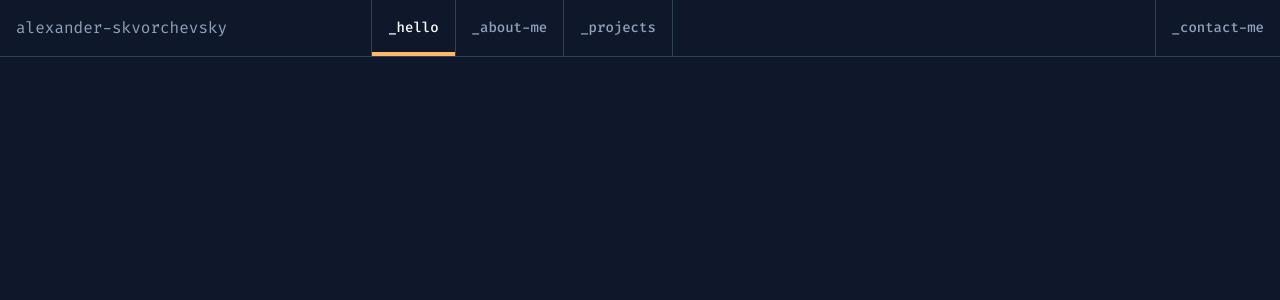
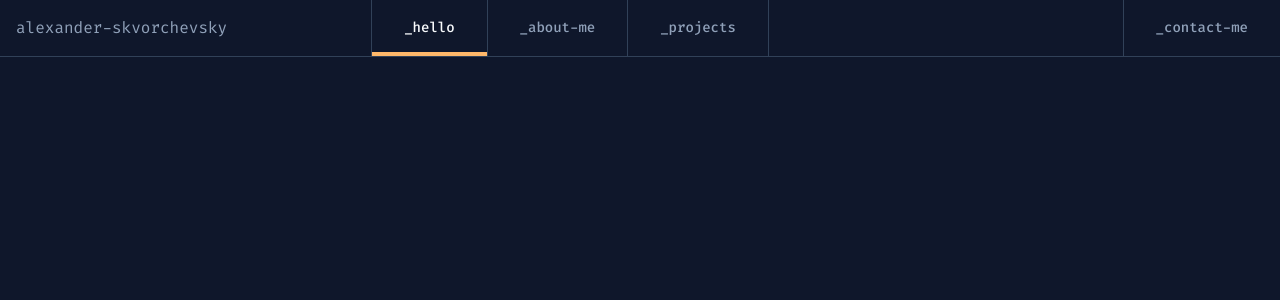
Before and after one commit to notsecret32/portfolio, a Next.js app: page / in a window 1280 px wide. Shown: the top 300 px of the page. Built offline with nearby package versions, Linux system fonts and the light colour scheme.

Commit message:
refactor: improved code semantics

```diff
--- a/components/header.tsx
+++ b/components/header.tsx
@@ -43,6 +43,8 @@ export const Header = () => {
             className={cn(className, {
               ['text-primary-foreground after:scale-x-100']: pathname === href,
             })}
+            variant="link"
+            size="link"
             asChild
           >
             <Link href={href}>{title}</Link>
--- a/components/ui/button.tsx
+++ b/components/ui/button.tsx
@@ -9,19 +9,20 @@ const buttonVariants = cva(
   {
     variants: {
       variant: {
-        default:
-          'bg-transparent text-foreground border border-border relative hover:text-primary-foreground after:absolute after:bottom-0 after:left-0 after:w-full after:h-1 after:bg-primary after:scale-x-0 after:origin-left after:transition-transform hover:after:scale-x-100',
+        primary: 'bg-primary text-primary-foreground',
+        link: 'bg-transparent text-foreground border border-border relative hover:text-primary-foreground after:absolute after:bottom-0 after:left-0 after:w-full after:h-1 after:bg-primary after:scale-x-0 after:origin-left after:transition-transform hover:after:scale-x-100',
       },
       size: {
-        default: 'h-full px-4 py-2 has-[>svg]:px-3',
+        primary: 'h-9 px-4 py-2 has-[>svg]:px-3',
+        link: 'h-full px-8',
         sm: 'h-8 rounded-md gap-1.5 px-3 has-[>svg]:px-2.5',
         lg: 'h-10 rounded-md px-6 has-[>svg]:px-4',
         icon: 'size-9',
       },
     },
     defaultVariants: {
-      variant: 'default',
-      size: 'default',
+      variant: 'primary',
+      size: 'primary',
     },
   }
 );
```
